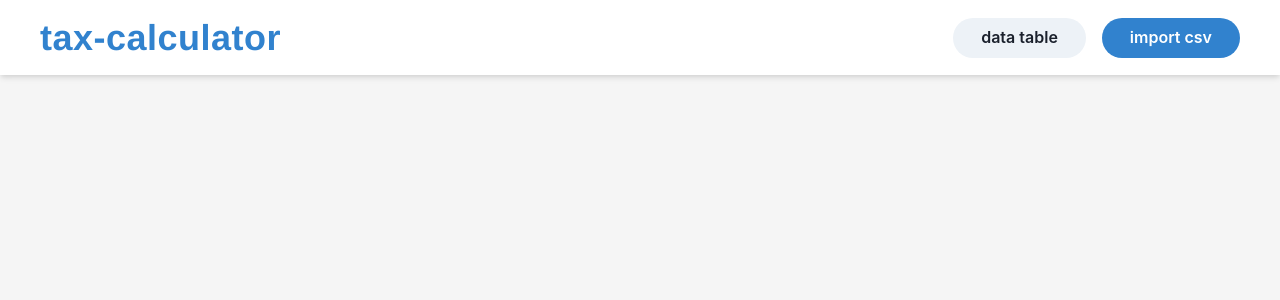
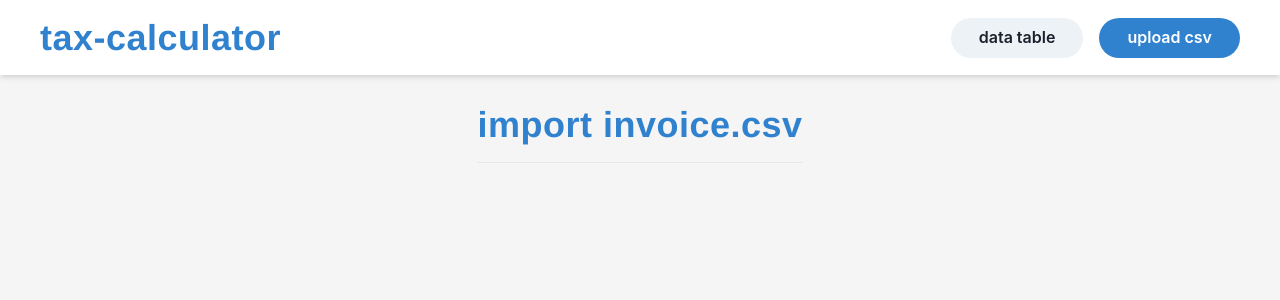
Before and after one commit to iammostak/tax-calculator, a React (Vite) app: page /uploadcsv in a window 1280 px wide. Shown: the top 300 px of the page. Built offline with nearby package versions, Linux system fonts and the light colour scheme.

Commit message:
route update

```diff
--- a/src/components/Navbar.jsx
+++ b/src/components/Navbar.jsx
@@ -31,12 +31,12 @@
             </Button>
             <Button
                as={NavLink}
-               to="/importcsv"
+               to="/uploadcsv"
                px={7}
                colorScheme={"blue"}
                borderRadius={"3xl"}
             >
-               import csv
+               upload csv
             </Button>
          </HStack>
       </Flex>
--- a/src/routes/AllRoutes.jsx
+++ b/src/routes/AllRoutes.jsx
@@ -6,7 +6,7 @@
    return (
       <Routes>
          <Route path="/" element={<DataTable />} />
-         <Route path="/importcsv" element={<ImportCSV />} />
+         <Route path="/uploadcsv" element={<ImportCSV />} />
       </Routes>
    );
 }
```
